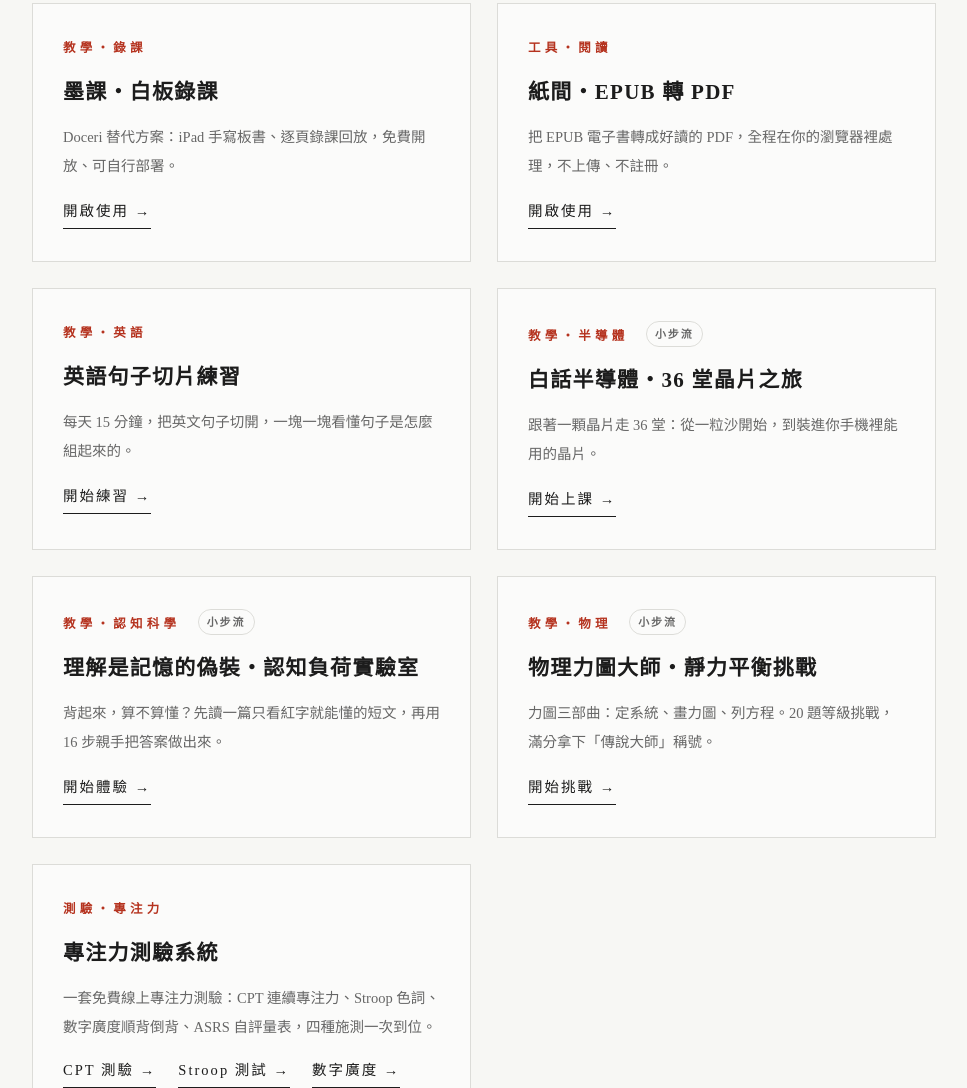
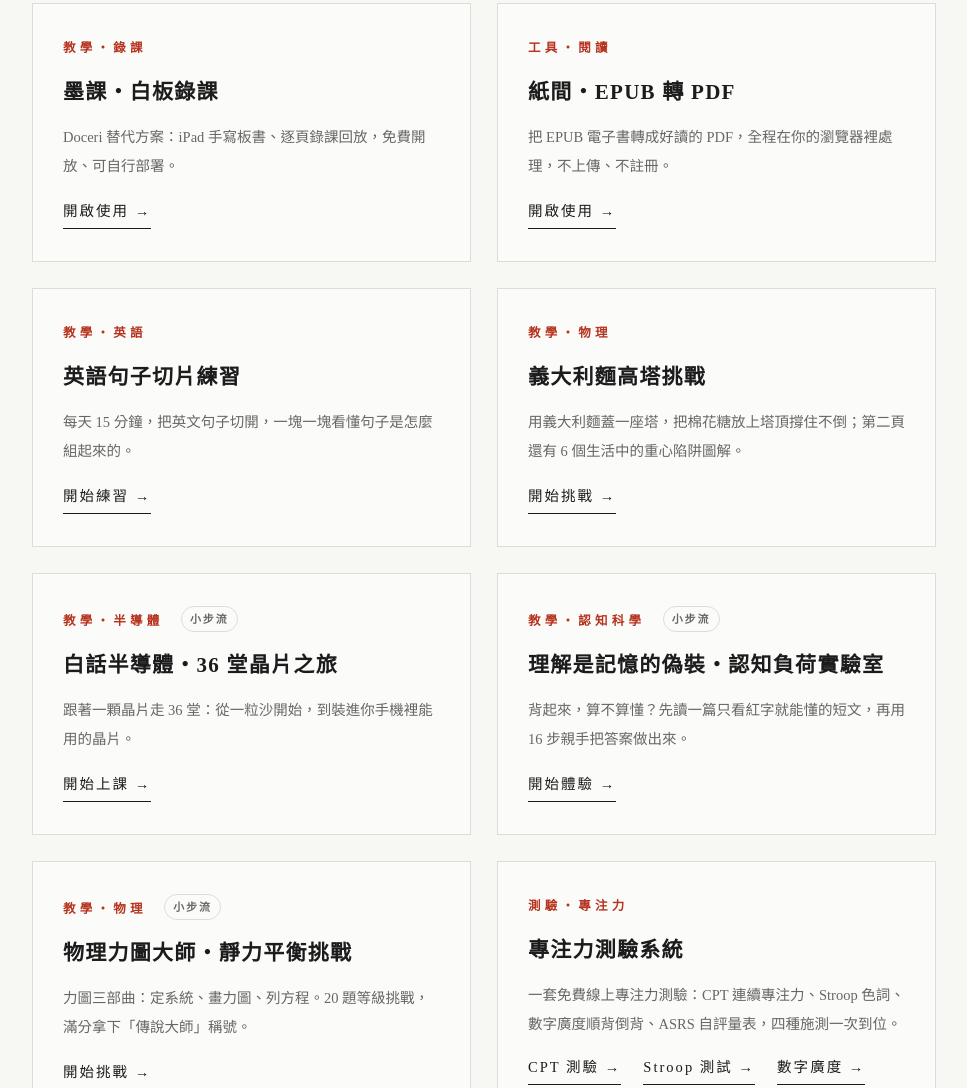
Before and after one commit to thomashuanggogo/thomashuang, a plain HTML site: page index.html in a window 1280 px wide. Shown: the part 6308-7396 px from the top of the page, without its empty margins (156-1123 px from the left). Drawn offline with Linux system fonts and the light colour scheme.

Commit message:
教學工具新增：義大利麵高塔挑戰

```diff
--- a/index.html
+++ b/index.html
@@ -400,6 +400,12 @@ footer .flinks a:hover{color:var(--accent)}
         <h3>英語句子切片練習</h3>
         <p>每天 15 分鐘，把英文句子切開，一塊一塊看懂句子是怎麼組起來的。</p>
         <a class="go" href="https://sentence-slicing.acethomasgogo.workers.dev/" target="_blank" rel="noopener">開始練習</a>
+      </div>
+      <div class="card rv">
+        <div class="num">教學・物理</div>
+        <h3>義大利麵高塔挑戰</h3>
+        <p>用義大利麵蓋一座塔，把棉花糖放上塔頂撐住不倒；第二頁還有 6 個生活中的重心陷阱圖解。</p>
+        <a class="go" href="https://spaghetti-tower.acethomasgogo.workers.dev/" target="_blank" rel="noopener">開始挑戰</a>
       </div>
       <div class="card rv">
         <div class="num">教學・半導體 <span class="xbtag">小步流</span></div>
```
